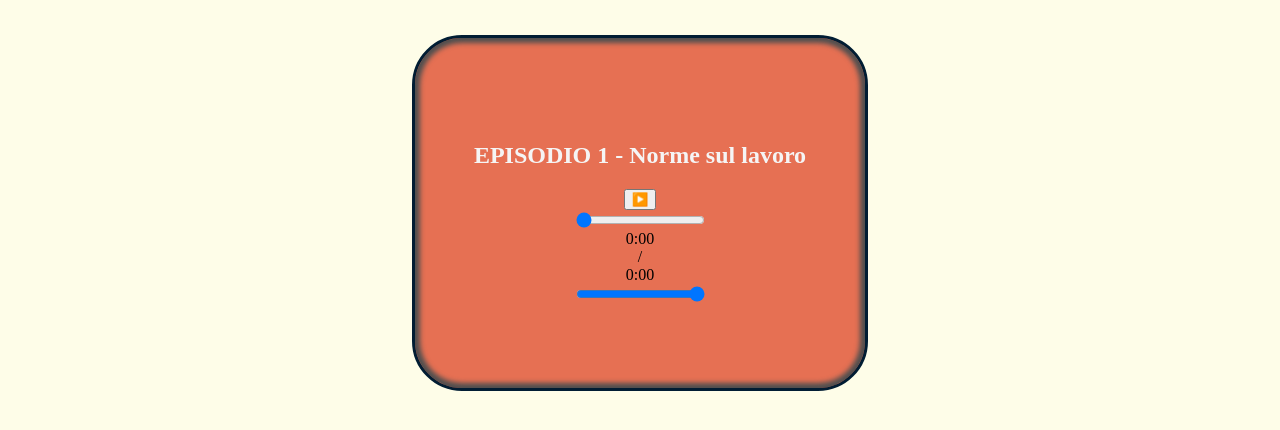
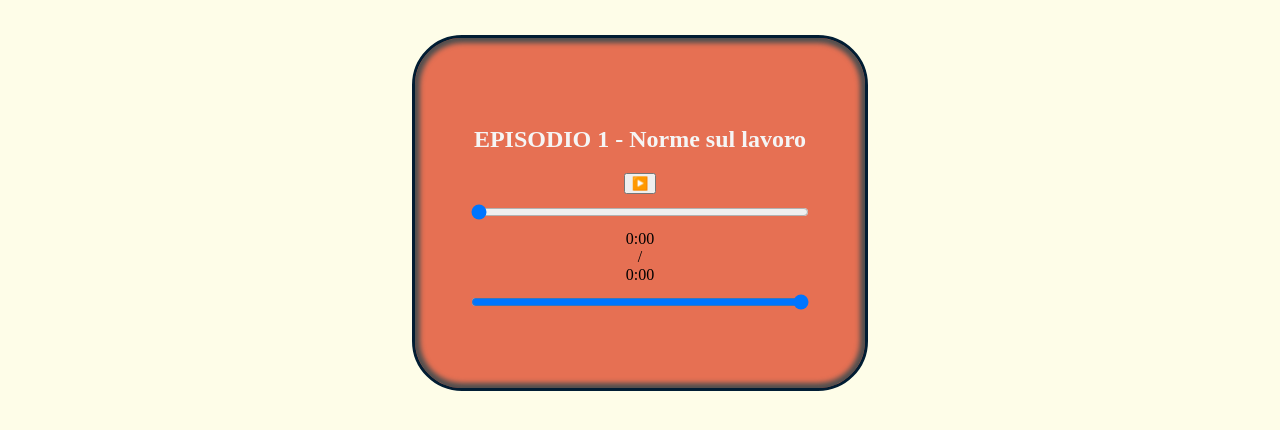
Before and after one commit to Francesco00713/Ed_civica, a plain HTML site: page pages/episodio1.html in a window 1280 px wide. Shown: the part 222-652 px from the top of the page. Drawn offline with Linux system fonts and the light colour scheme; a web font is replaced by a local one.

Commit message:
sito sistemato

```diff
--- a/static/css/main2.css
+++ b/static/css/main2.css
@@ -27,3 +27,8 @@ h2{
     font-style: normal;
     color: whitesmoke;
 }
+
+.main2  input[type="range"] {
+    width: 75%;
+    margin: 10px 0;
+}
```
